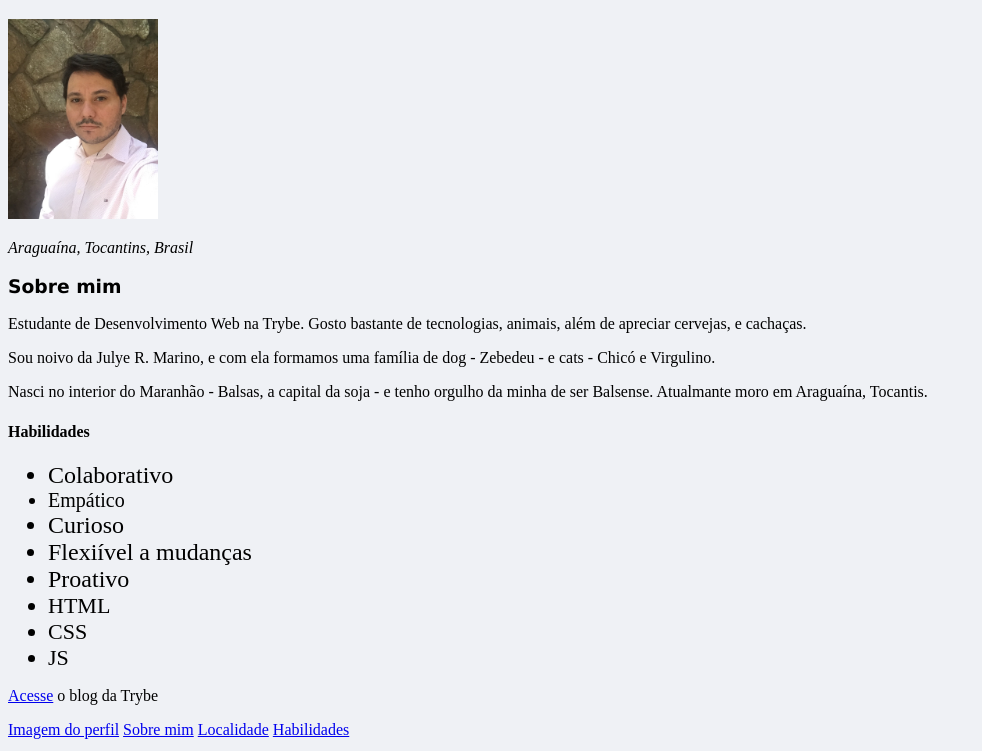
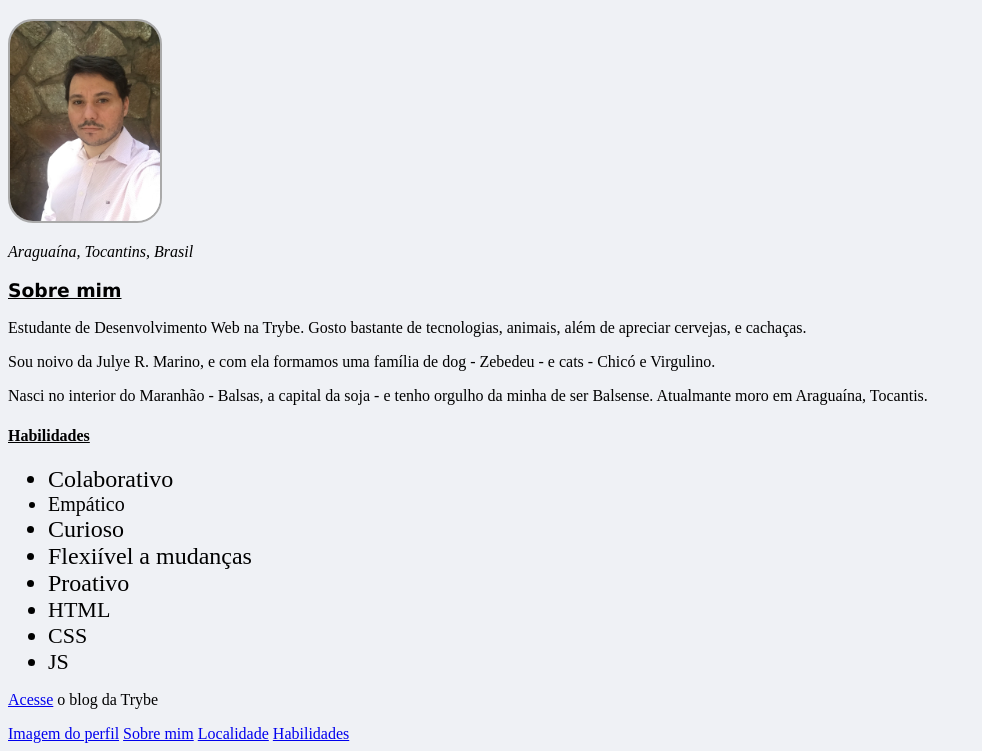
Before and after one commit to tiagobalsas/portifolio, a plain HTML site: page index.html in a window 1280 px wide. Shown: the part 61-812 px from the top of the page, without its empty margins (0-982 px from the left). Drawn offline with Linux system fonts and the light colour scheme.

Commit message:
adiciona estilo de borda para imagem de perfil, classe para decorar sub-titulos, altera background da page

```diff
--- a/css/style.css
+++ b/css/style.css
@@ -1,6 +1,10 @@
 body {
 
     background-color:#eff1f5 ;
+}
+#foto_perfil {
+    border-radius: 25px;
+    border: 2px solid #aaaaaa;
 }
 #sobre {
     font-family: 'Lucida Sans', 'Lucida Sans Regular', 'Lucida Grande', 'Lucida Sans Unicode', Geneva, Verdana, sans-serif;
@@ -20,6 +24,10 @@ body {
     font-size: 20px;
 }
 
+.texto-underline {
+    text-decoration: underline;
+}
+
 h1 {
     font-family: sans-serif;
 }
```
